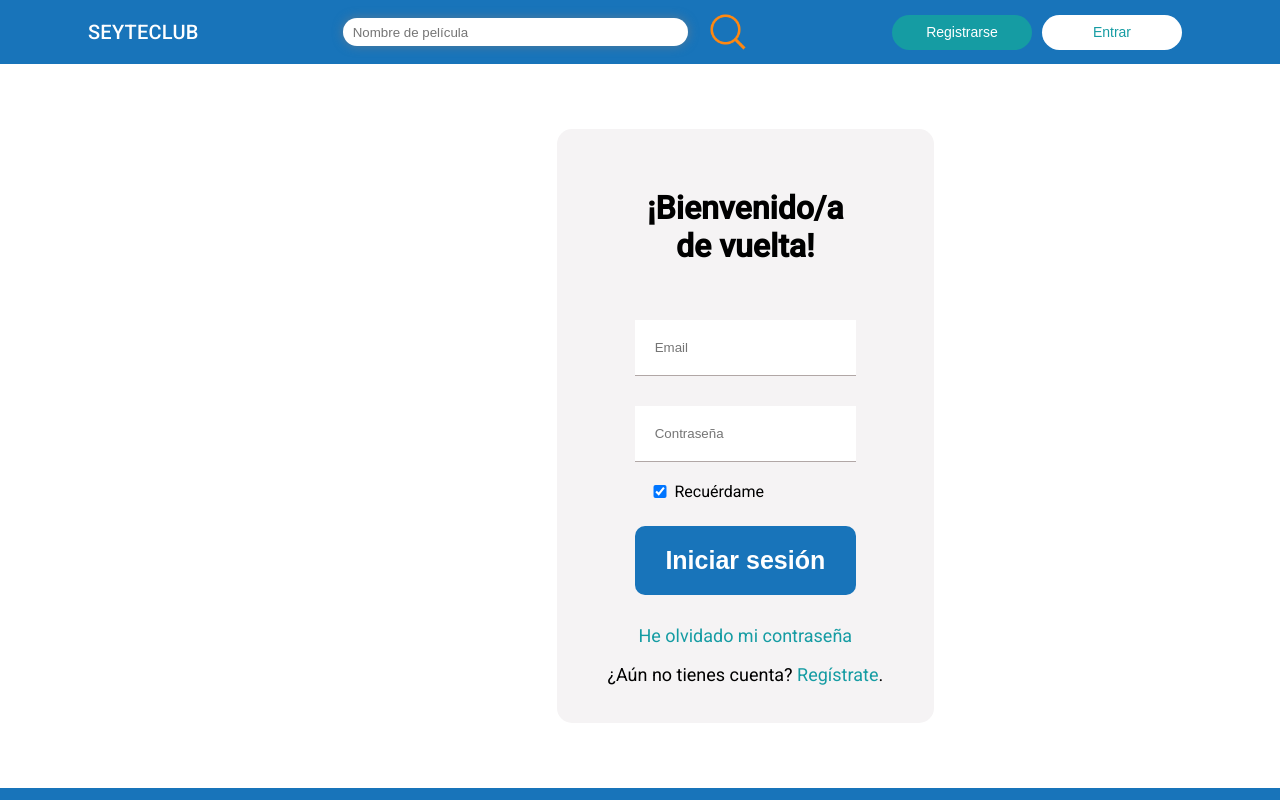
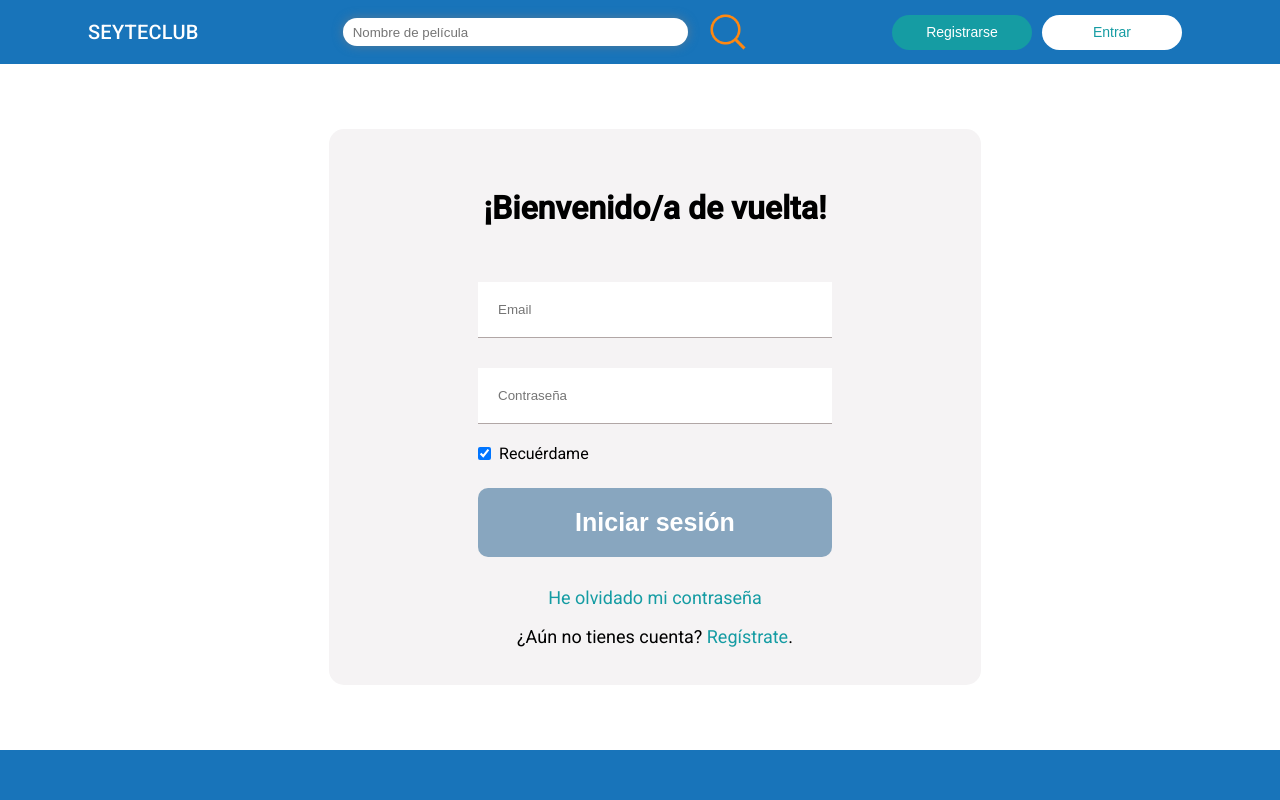
Before and after one commit to mwue111/Videoclub-Seyte-II, an Angular app in the folder videoclub-front/: page /auth/login in a window 1280 px wide. Shown: the top 800 px of the page. Built offline with nearby package versions, Linux system fonts and the light colour scheme.

Commit message:
mensaje error login

```diff
--- a/videoclub-front/src/app/modules/auth/login/login.component.css
+++ b/videoclub-front/src/app/modules/auth/login/login.component.css
@@ -8,8 +8,11 @@
   display: flex;
   margin: 0 auto;
   margin-bottom: 50px;
-  width: 30%;
+  width: 100%;
   padding: 15px;
+  justify-content: center;
+  align-items: center;
+  flex-direction: column;
 }
 
 .background{
@@ -17,10 +20,12 @@
   padding: 20px 50px;
   border-radius: 15px;
   text-align: center;
+  width: 100%;
 }
 
 .login-form{
-  width: 100%;
+  margin: 0 auto;
+  width: 80%;
 }
 
 h1{
@@ -29,7 +34,7 @@ h1{
   font-size: 2em;
 }
 
-.label{
+/* .label{
   color: #B1A7A6;
   font-size: 25px;
   position: absolute;
@@ -39,7 +44,7 @@ h1{
   height: 100%;
   pointer-events: none;
   border-bottom: solid #B1A7A6 1px;
-}
+} */
 
 .inputs{
   padding: 25px;
@@ -61,8 +66,20 @@ input{
   color: #B1A7A6;
 }
 
-.error{
-  color: red;
+
+.error-container{
+  position: absolute;
+  background-color: rgba(255, 0, 0, 0.615);
+  border-radius: 15px;
+  left: 2%;
+  top: 80%;
+  display: flex;
+  margin: 0 auto;
+  width: 20%;
+}
+
+.error-container .error{
+  color: white;
 }
 
 .remember-me{
@@ -70,7 +87,7 @@ input{
   width: 120px;
   justify-content: flex-start;
   text-align: center;
-  margin-left: 12px;
+  margin-left: 2.5%;
   margin-top: 20px;
 }
 
@@ -88,6 +105,19 @@ input{
   font-size: 25px;
 }
 
+.submit:hover{
+  background-color: #125385;
+}
+
+.submit:active{
+  background-color: #1c7fca;
+}
+
+.submit:disabled{
+  background-color: #1253857a;
+  cursor: default;
+}
+
 .links{
   font-size: 18px;
 }
--- a/videoclub-front/src/app/modules/auth/login/login.component.html
+++ b/videoclub-front/src/app/modules/auth/login/login.component.html
@@ -20,9 +20,11 @@
 
       </div>
 
-      <ng-container *ngIf="hasError">
-        <p class="error">{{ hasErrorText }}</p>
-      </ng-container>
+      <div class="error-container">
+        <ng-container *ngIf="hasError">
+            <p class="error">{{ hasErrorText }}</p>
+        </ng-container>
+      </div>
 
       <button class="submit" type="submit" (click)="submit()" [disabled]="loginForm.invalid">Iniciar sesión</button>
 
```
